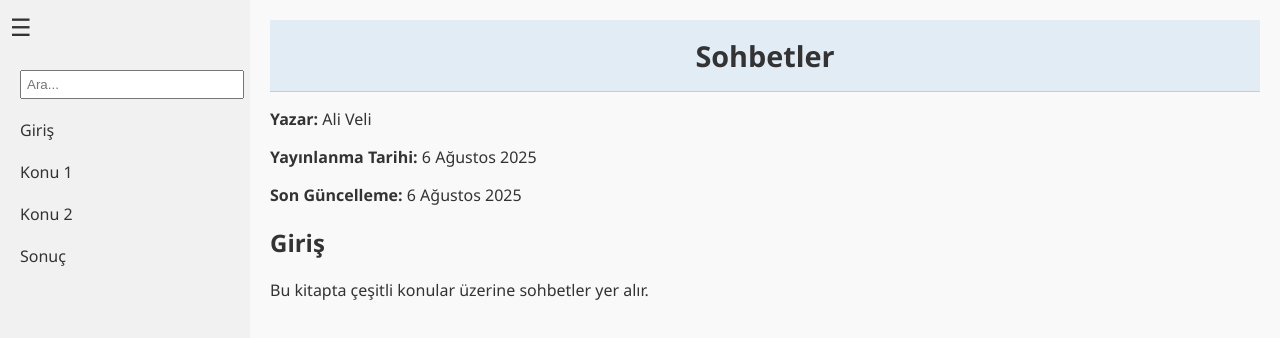
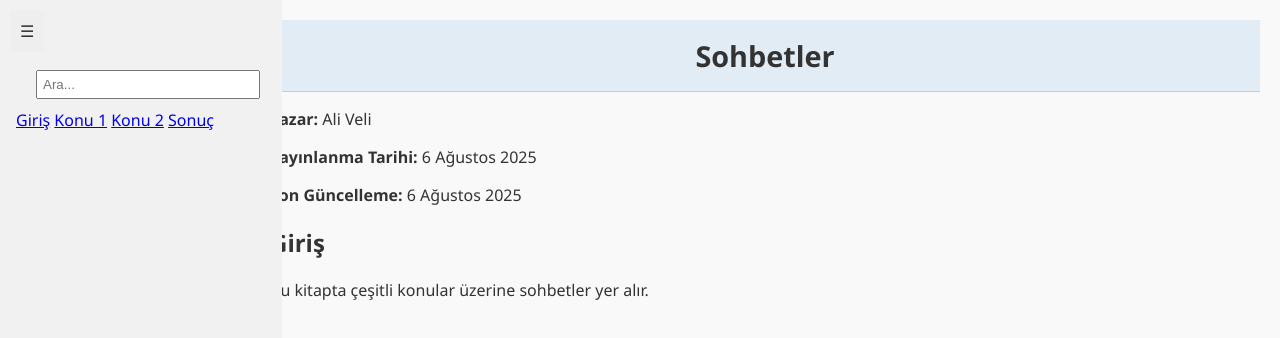
Before and after one commit to mahmaz-98/kitap-sitem, a plain HTML site: page index.html in a window 1280 px wide. Drawn offline with Linux system fonts and the light colour scheme.

Commit message:
Update style.css

```diff
--- a/style.css
+++ b/style.css
@@ -14,6 +14,40 @@ header {
     font-weight: bold;
     border-bottom: 1px solid #ccc;
 }
+.sidebar {
+  width: 250px;
+  position: fixed;
+  left: 0;
+  top: 0;
+  height: 100%;
+  background: #f4f4f4;
+  padding: 1rem;
+  overflow-y: auto;
+  transition: transform 0.3s ease;
+  z-index: 999;
+}
+.menu-toggle {
+  position: fixed;
+  top: 10px;
+  left: 10px;
+  background: #eee;
+  padding: 10px;
+  cursor: pointer;
+  z-index: 1000;
+  border-radius: 5px;
+}
+.sidebar.hidden {
+  transform: translateX(-100%);
+}
+
+@media (max-width: 768px) {
+  .sidebar {
+    transform: translateX(-100%);
+  }
+  .sidebar.show {
+    transform: translateX(0);
+  }
+}
 
 .sidebar {
     height: 100%;
@@ -27,15 +61,6 @@ header {
     overflow-y: auto;
     transition: 0.3s;
 }
-
-.sidebar a {
-    display: block;
-    padding: 10px 20px;
-    color: #333;
-    text-decoration: none;
-    transition: background 0.2s;
-}
-
 .sidebar a:hover {
     background-color: #ddd;
 }
@@ -47,15 +72,6 @@ header {
 .content {
     margin-left: 250px;
     padding: 20px;
-}
-
-.menu-toggle {
-    position: fixed;
-    top: 10px;
-    left: 10px;
-    font-size: 24px;
-    cursor: pointer;
-    z-index: 2;
 }
 
 @media screen and (max-width: 768px) {
```
